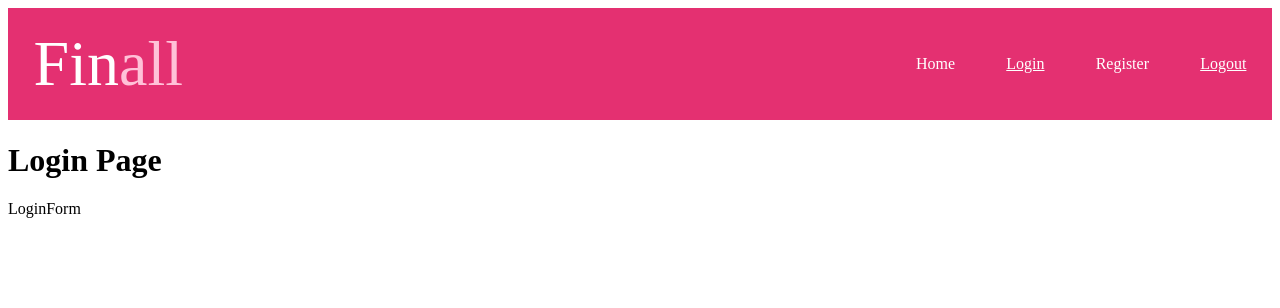
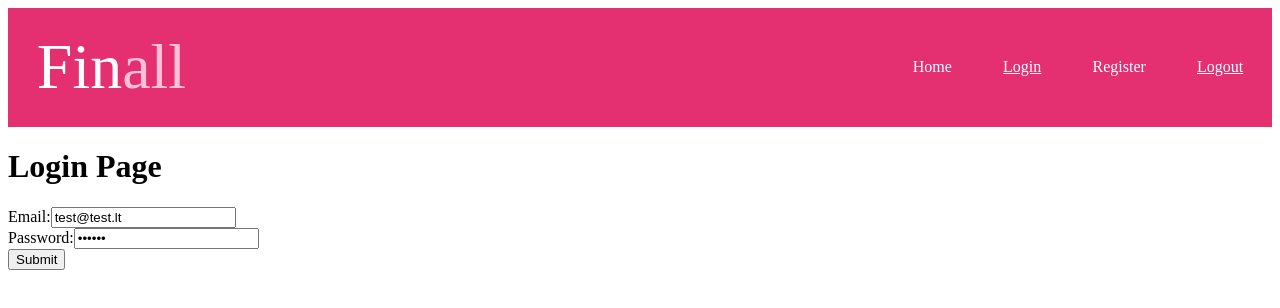
Before and after one commit to Tomas-Sinkevicius-new/Galutinis_praktinis_atsiskaitymas_TS, a React (Vite) app: page /login in a window 1280 px wide. Shown: the top 308 px of the page. Built offline with nearby package versions, Linux system fonts and the light colour scheme; no server answers.

Commit message:
loginform+register

```diff
--- a/index.html
+++ b/index.html
@@ -4,7 +4,7 @@
     <meta charset="UTF-8" />
     <link rel="icon" type="image/svg+xml" href="/vite.svg" />
     <meta name="viewport" content="width=device-width, initial-scale=1.0" />
-    <title>Vite + React</title>
+    <title>Galutinis_TS</title>
   </head>
   <body>
     <div id="root"></div>
--- a/package.json
+++ b/package.json
@@ -12,12 +12,14 @@
   "dependencies": {
     "@vitejs/plugin-react-refresh": "^1.3.6",
     "firebase": "^9.20.0",
+    "formik": "^2.2.9",
     "react": "^18.2.0",
     "react-dom": "^18.2.0",
     "react-hot-toast": "^2.4.0",
     "react-router-dom": "^6.10.0",
     "sass": "^1.62.0",
-    "toast": "^0.5.4"
+    "toast": "^0.5.4",
+    "yup": "^1.1.1"
   },
   "devDependencies": {
     "@types/react": "^18.0.28",
--- a/src/App.jsx
+++ b/src/App.jsx
@@ -1,4 +1,4 @@
-import './index.scss';
+import './reset.scss';
 import { Route, Routes } from 'react-router-dom';
 import Header from './components/layout/Header';
 import { Toaster } from 'react-hot-toast';
--- a/src/components/auth/LoginForm.jsx
+++ b/src/components/auth/LoginForm.jsx
@@ -1,7 +1,57 @@
+import { useFormik } from 'formik';
 import React from 'react';
+import * as Yup from 'yup';
 
-function LoginForm() {
-  return <div>LoginForm</div>;
+function LoginForm({ onLogin }) {
+  const formik = useFormik({
+    initialValues: {
+      email: 'test@test.lt',
+      password: '123456',
+    },
+    validationSchema: Yup.object({
+      email: Yup.string().email('Invalid email address').required('required'),
+      password: Yup.string()
+        .min(6, 'Password mus be at least 6characters')
+        .required('required'),
+    }),
+    onSubmit: (values) => {
+      console.log(values);
+      onLogin(values);
+    },
+  });
+  return (
+    <div>
+      <form onSubmit={formik.handleSubmit}>
+        <div>
+          <label htmlFor='email'>Email:</label>
+          <input
+            type='text'
+            name='email'
+            value={formik.values.email}
+            onChange={formik.handleChange}
+            onBlur={formik.handleBlur}
+          />
+          {formik.touched.email && formik.errors.email ? (
+            <div>{formik.errors.email}</div>
+          ) : null}
+        </div>
+        <div>
+          <label htmlFor='password'>Password:</label>
+          <input
+            type='password'
+            name='password'
+            value={formik.values.password}
+            onChange={formik.handleChange}
+            onBlur={formik.handleBlur}
+          />
+          {formik.touched.password && formik.errors.password ? (
+            <div>{formik.errors.password}</div>
+          ) : null}
+        </div>
+        <button type='submit'>Submit</button>
+      </form>
+    </div>
+  );
 }
 
 export default LoginForm;
--- a/src/components/auth/RegisterForm.jsx
+++ b/src/components/auth/RegisterForm.jsx
@@ -1,9 +1,56 @@
 import React from 'react';
+import * as Yup from 'yup';
+import { useFormik } from 'formik';
 
-function RegisterForm() {
+function RegisterForm({ onRegister }) {
+  const formik = useFormik({
+    initialValues: {
+      email: '',
+      password: '',
+    },
+    validationSchema: Yup.object({
+      email: Yup.string().email('Invalid email address').required('required'),
+      password: Yup.string()
+        .min(6, 'Password mus be at least 6characters')
+        .required('required'),
+    }),
+    onSubmit: (values) => {
+      console.log(values);
+      onRegister(values);
+    },
+  });
+
   return (
     <div>
-      <h1>Register</h1>
+      <form onSubmit={formik.handleSubmit}>
+        <div>
+          <label htmlFor='email'>Email:</label>
+          <input
+            type='text'
+            name='email'
+            value={formik.values.email}
+            onChange={formik.handleChange}
+            onBlur={formik.handleBlur}
+          />
+          {formik.touched.email && formik.errors.email ? (
+            <div>{formik.errors.email}</div>
+          ) : null}
+        </div>
+        <div>
+          <label htmlFor='password'>Password:</label>
+          <input
+            type='password'
+            name='password'
+            value={formik.values.password}
+            onChange={formik.handleChange}
+            onBlur={formik.handleBlur}
+          />
+          {formik.touched.password && formik.errors.password ? (
+            <div>{formik.errors.password}</div>
+          ) : null}
+        </div>
+        <button type='submit'>Register</button>
+      </form>
     </div>
   );
 }
--- a/src/components/layout/header.scss
+++ b/src/components/layout/header.scss
@@ -1,5 +1,6 @@
 header {
   background: #e43071;
+  padding: 0.2rem;
 
   .container {
     display: flex;
--- a/src/pages/RegisterPage.jsx
+++ b/src/pages/RegisterPage.jsx
@@ -4,8 +4,8 @@ import { auth } from '../firebase/firebase';
 import { toast } from 'react-hot-toast';
 import RegisterForm from '../components/auth/RegisterForm';
 
-function RegisterPage({ email, password }) {
-  function register() {
+function RegisterPage() {
+  function register({ email, password }) {
     createUserWithEmailAndPassword(auth, email, password)
       .then((userCredential) => {
         // Signed in
@@ -17,6 +17,7 @@ function RegisterPage({ email, password }) {
       .catch((error) => {
         const errorCode = error.code;
         const errorMessage = error.message;
+        console.log('errorCode ===', errorCode);
         console.log('errorMessage ===', errorMessage);
         toast.error('Something wrong...');
         // ..
```
Also changed, not shown: src/reset.scss (renamed from src/index.scss), 2 other files (tests, documents, lock files or other folders).
